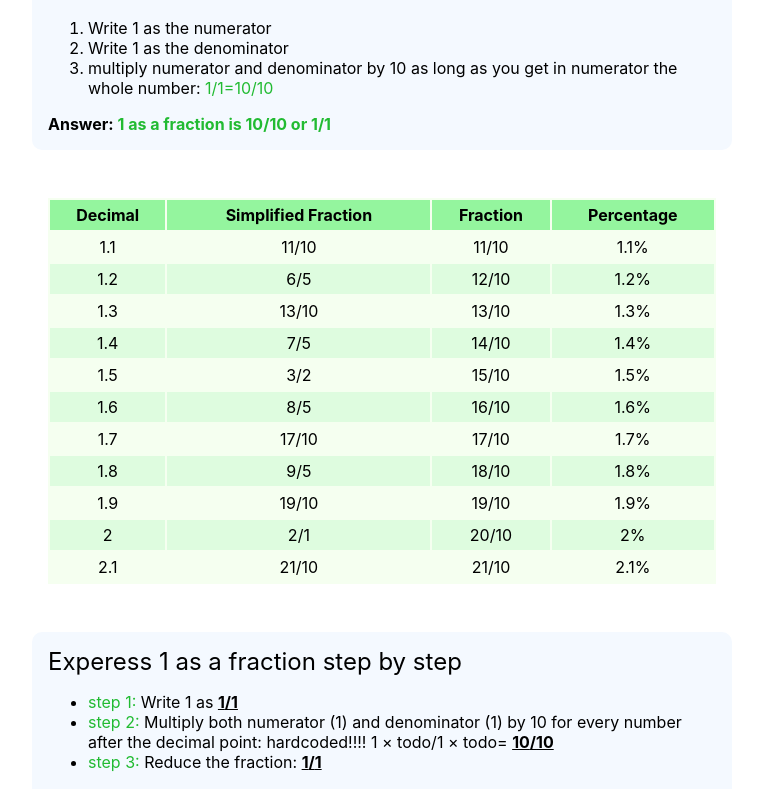
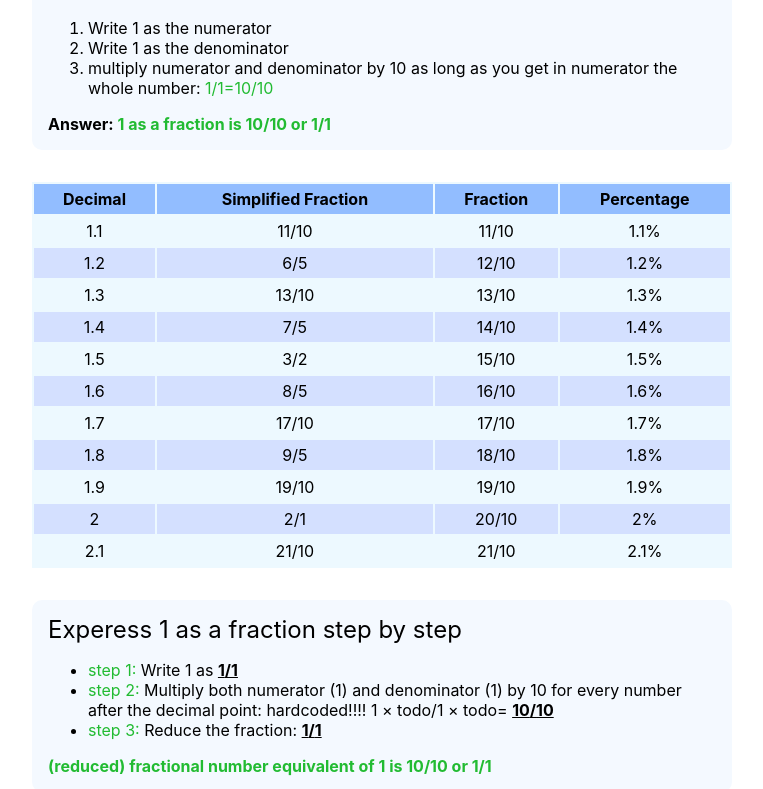
Before and after one commit to ubermensh/anyconvert, a Next.js app: page /as_a_fraction/1 in a window 1280 px wide. Shown: the part 497-1286 px from the top of the page, without its empty margins (258-1021 px from the left). Built offline with nearby package versions, Linux system fonts and the light colour scheme.

Commit message:
blue table

```diff
--- a/styles/Home.module.css
+++ b/styles/Home.module.css
@@ -137,12 +137,12 @@
   /* background-color: #F4F9FF; */
   margin: 1rem;
   flex-basis: 45%;
-  padding: 1rem;
+  /* padding: 1rem; */
   width: 700px;
 }
 #valuesTable {
   width: 100%;
-  background: #f5fff0;
+  background: #edf9ff;
 }
 
 #valuesTable th, #valuesTable td {
@@ -152,10 +152,12 @@
   /* width: 40px; */
 }
 #valuesTable tr:nth-child(even) {
-  background-color: #defcdf;
+  background-color: #d4e0ff;
 }
 #valuesTable th {
-  background: #94f59e;
+  /* background: #94c6f5; */
+
+  background: #92BDFF;
 }
 
 .card {
```
